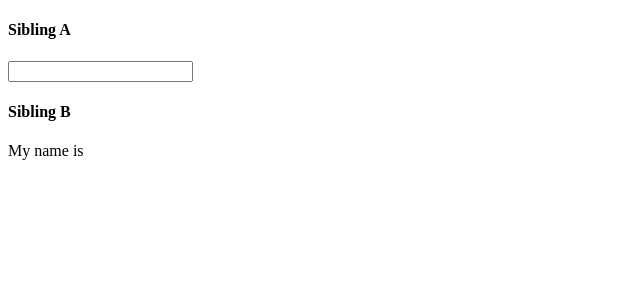
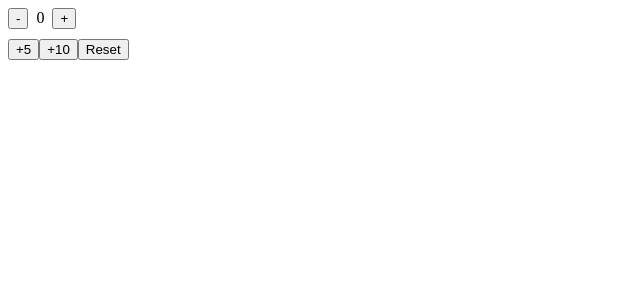
Before and after one commit to CODENAME-DEVENDRA/React-session, a React (Vite) app in the folder react-notes/: page / in a window 1280 px wide. Shown: the top 300 px of the page, without its empty margins (0-640 px from the left). Built offline with nearby package versions, Linux system fonts and the light colour scheme.

Commit message:
feat: add useReducer and useContext examples with CountReducer and AdvanceContext components

```diff
--- a/react-notes/src/App.jsx
+++ b/react-notes/src/App.jsx
@@ -12,6 +12,8 @@ import * as UseEffectHooks from "./hooks/02-useEffect";
 import * as Forms from "./Phase-1-Foundations/Module-04-Intermediate/02-forms";
 import * as Lifting from "./Phase-1-Foundations/Module-04-Intermediate/03-lifting-state-up";
 import * as Context from "./Phase-1-Foundations/Module-04-Intermediate/04-context-api";
+import * as ContextHook from "./hooks/03-useContext";
+import * as Reducer from "./Phase-2-Advance-concepts/Module-01-Advance-concepts/01-useReducer";
 
 const App = () => {
   return (
@@ -56,8 +58,12 @@ const App = () => {
       {/* <Forms.FormValidation /> */}
       {/* <Forms.HookFormZod /> */}
 
-      <Lifting.LiftingStateUp />
+      {/* <Lifting.LiftingStateUp /> */}
+
       {/* <Context.UnderStandingContext /> */}
+      {/* <ContextHook.AdvanceContext /> */}
+
+      <Reducer.CountReducer />
     </>
   );
 };
--- /dev/null
+++ b/react-notes/src/Phase-2-Advance-concepts/Module-01-Advance-concepts/01-useReducer/01-countReducer.jsx
@@ -0,0 +1,45 @@
+import React, { useReducer } from "react";
+
+//Step1 : initialState
+const initialState = { count: 0 };
+
+//Step2: reducer function
+function reducer(state, action) {
+  switch (action.type) {
+    case "INCREMENT":
+      return { count: state.count + 1 };
+    case "DECREMENT":
+      return { count: state.count - 1 };
+    case "INCREMENT_BY":
+      return { count: state.count + action.payload };
+    case "RESET":
+      return initialState;
+
+    default:
+      return state;
+  }
+}
+
+const CountReducer = () => {
+  //Step3: useReducer hook
+  const [state, dispatch] = useReducer(reducer, initialState);
+
+  return (
+    <div>
+      <button onClick={() => dispatch({ type: "DECREMENT" })}>-</button>
+      <span style={{ margin: "0 8px" }}>{state.count}</span>
+      <button onClick={() => dispatch({ type: "INCREMENT" })}>+</button>
+      <div style={{ marginTop: 10 }}>
+        <button onClick={() => dispatch({ type: "INCREMENT_BY", payload: 5 })}>
+          +5
+        </button>
+        <button onClick={() => dispatch({ type: "INCREMENT_BY", payload: 10 })}>
+          +10
+        </button>
+        <button onClick={() => dispatch({ type: "RESET" })}>Reset</button>
+      </div>
+    </div>
+  );
+};
+
+export default CountReducer;
--- /dev/null
+++ b/react-notes/src/Phase-2-Advance-concepts/Module-01-Advance-concepts/01-useReducer/index.js
@@ -0,0 +1 @@
+export { default as CountReducer } from "./01-countReducer";
--- /dev/null
+++ b/react-notes/src/hooks/03-useContext/01-advance-context.jsx
@@ -0,0 +1,56 @@
+import React, { createContext, useContext, useMemo, useState } from "react";
+
+//Step 1
+const ThemeContext = createContext(null);
+
+//Step 4
+function useTheme() {
+  const ctx = useContext(ThemeContext);
+  return ctx;
+}
+
+//Step 2
+function ThemeProvider({ children }) {
+  const [theme, setTheme] = useState("light");
+
+  const toggleTheme = () =>
+    setTheme((prev) => (prev === "light" ? "dark" : "light"));
+
+  //memoization
+  const value = useMemo(() => ({ theme, toggleTheme }), [theme]);
+
+  return <ThemeContext value={value}>{children}</ThemeContext>;
+}
+
+//Step 5
+function ThemeCard() {
+  const { theme, toggleTheme } = useTheme();
+
+  const isDark = theme === "dark";
+  // console.log("test", theme === "dark");
+
+  const styles = {
+    padding: "20px",
+    borderRadius: "8px",
+    background: isDark ? "#090606" : "#efdddd",
+    color: isDark ? "#efdddd" : "#090606",
+  };
+
+  return (
+    <div style={styles}>
+      <p>Current Theme : {theme}</p>
+      <button onClick={toggleTheme}>{isDark ? "light" : "dark"}</button>
+    </div>
+  );
+}
+
+//Step 3
+const AdvanceContext = () => {
+  return (
+    <ThemeProvider>
+      <ThemeCard />
+    </ThemeProvider>
+  );
+};
+
+export default AdvanceContext;
--- /dev/null
+++ b/react-notes/src/hooks/03-useContext/index.js
@@ -0,0 +1 @@
+export { default as AdvanceContext } from "./01-advance-context";
```
